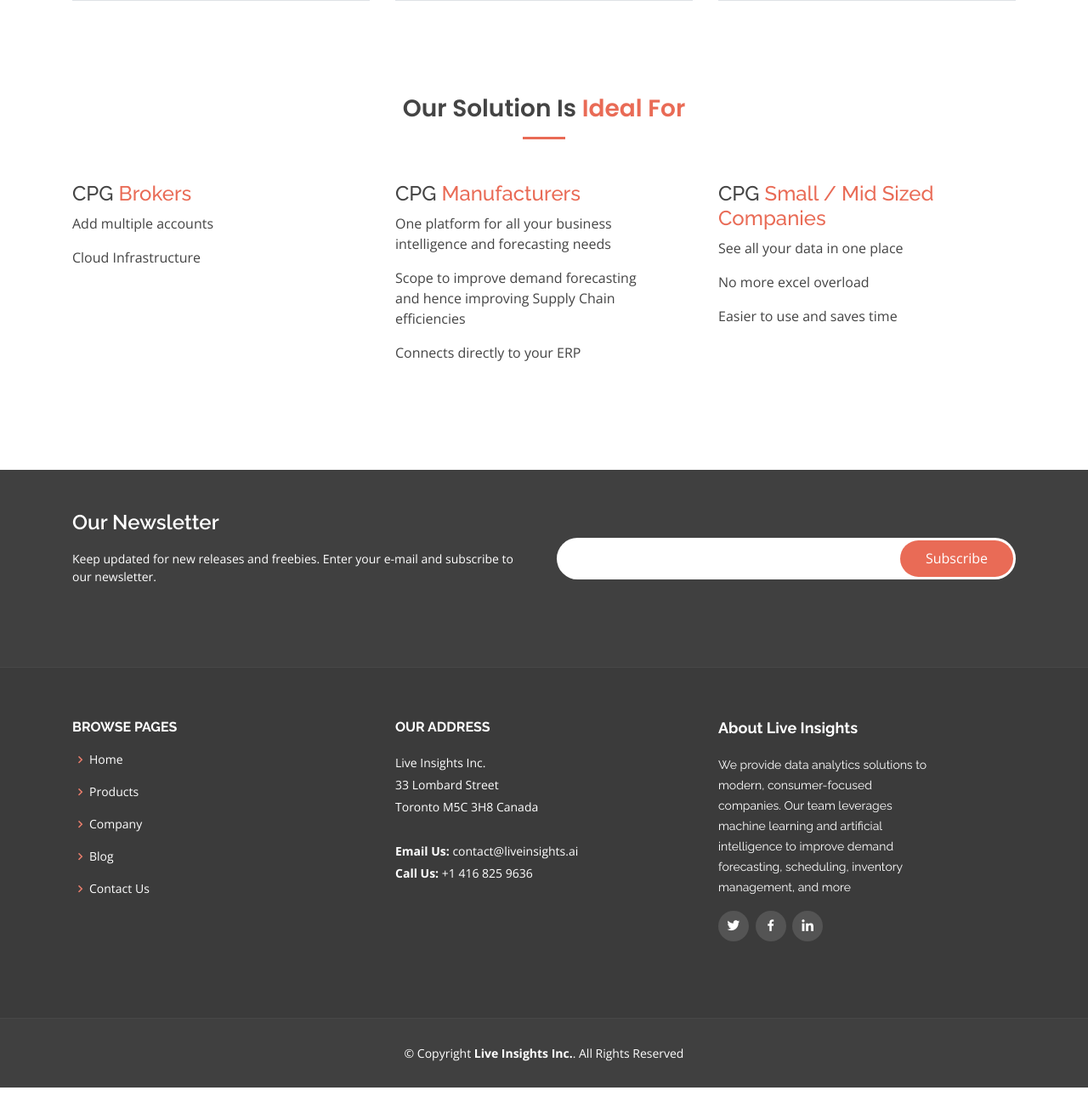
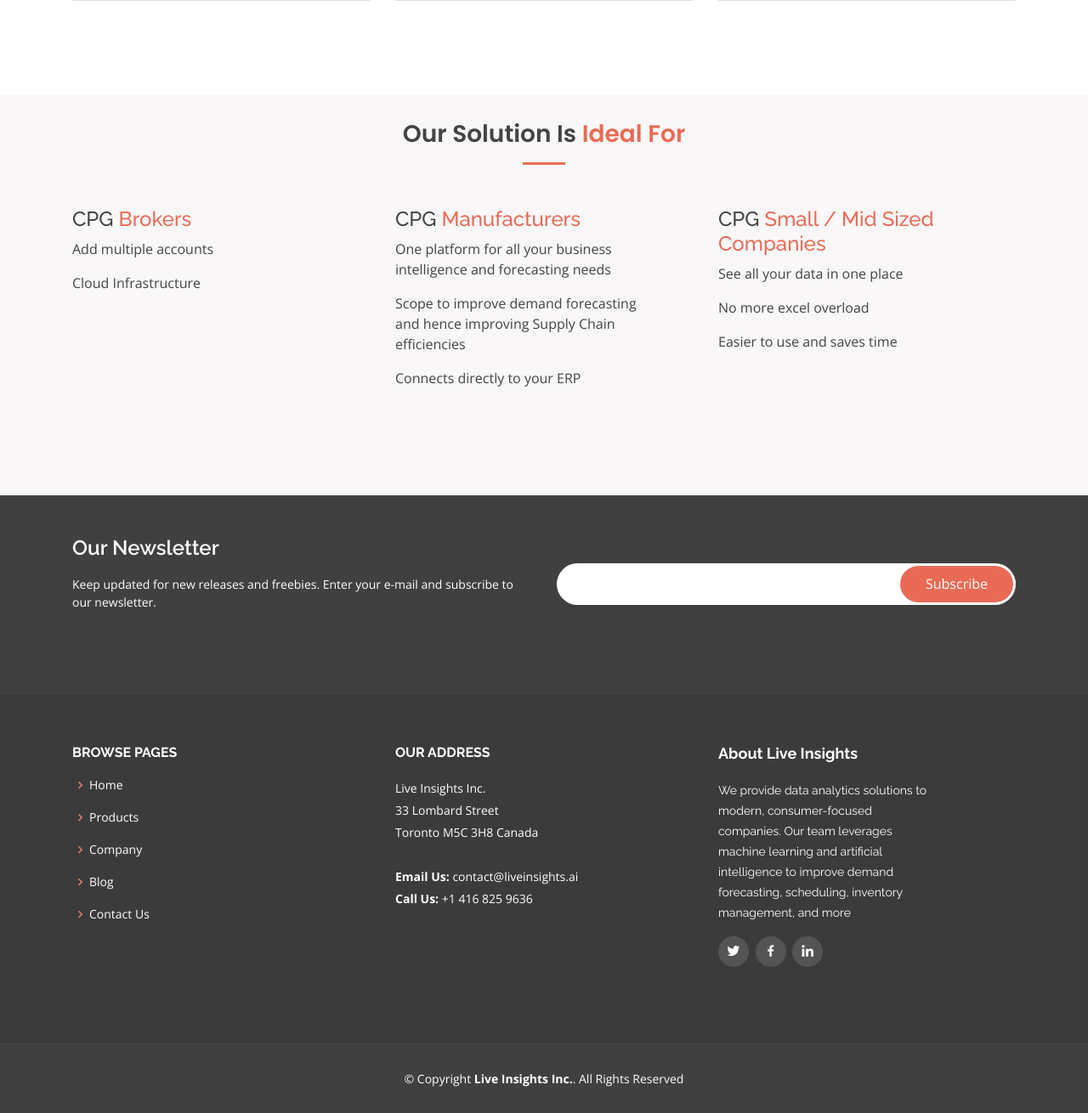
Before and after one commit to dhruvbas/LiveInsights, a PHP site: page /products.php in a window 1280 px wide. Shown: the part 1328-2638 px from the top of the page at 85% size. Before the commit the page ends 2608 px from the top, so only its background shows below. Run offline with PHP 8.4, Linux system fonts and the light colour scheme; data that the repository does not hold is empty.

Commit message:
Add files via upload

```diff
--- a/assets/css/style.css
+++ b/assets/css/style.css
@@ -709,6 +709,10 @@ section {
   transition: all ease-in-out 0.3s;
 }
 
+.services .icon-box .border{
+	border: 1px solid #ededed;
+}
+
 .services .icon-box .icon {
   margin: 0 auto;
   width: 64px;
@@ -2283,3 +2287,11 @@ display: inline-block;
 .show {
     display: block;
 }
+
+.backgroundservice {
+	background-color: #f9f7f7;
+}
+
+.margintop30 {
+	padding-top: 30px;
+}
```
